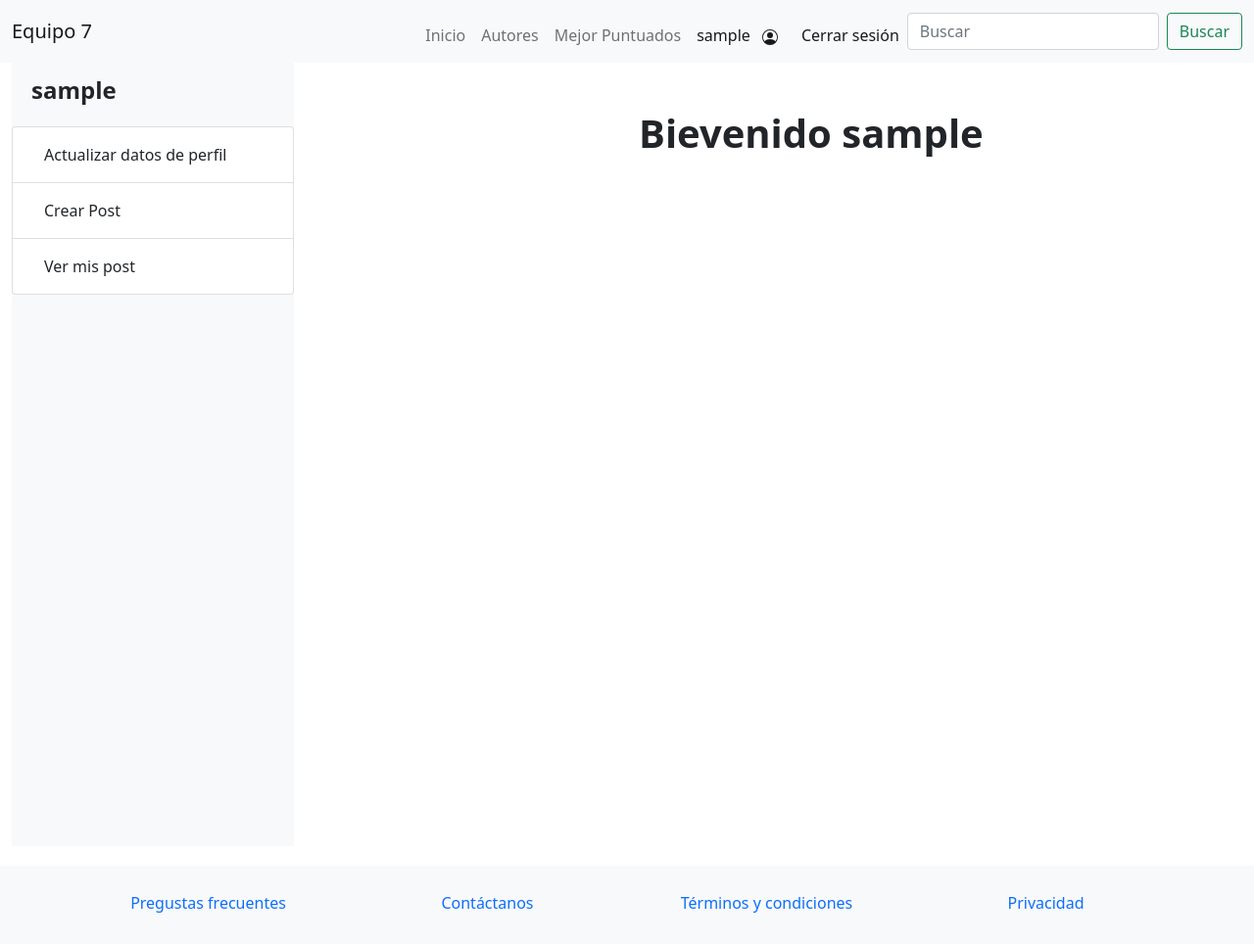
After one commit to SoyLuisM/blog_python, a Django app: a page that uses templates/layout.html in a window 1280 px wide. The commit adds this page. Shown: the whole page at 98% size. Run offline with Django 3.2, Linux system fonts and the light colour scheme; the visitor is signed in with stand-in values (Sample User, id 1).

Commit message:
terminando navegabilidad para el usuario

```diff
--- a/blog/settings.py
+++ b/blog/settings.py
@@ -151,3 +151,6 @@ DOMINIO = config.dominio
 DEFAULT_AUTO_FIELD = 'django.db.models.BigAutoField'
 
 LOGIN_URL = 'login/'
+
+MEDIA_URL = "/media/"
+MEDIA_ROOT = os.path.join(BASE_DIR, "media")
--- a/blog/urls.py
+++ b/blog/urls.py
@@ -32,5 +32,8 @@ urlpatterns = [
     path("registro/<uuid:id>/", profile_views.confirmacion),
     path("recuperacion/", profile_views.recuperacion),
     path("logout/", profile_views.logout_user),
+    path("user/<str:user>",profile_views.profile_user),
+    path("user/<str:user>/<str:action>/", profile_views.create_post),
+
 
 ]
--- a/static/css/style.css
+++ b/static/css/style.css
@@ -51,3 +51,12 @@ body {
     width: 10rem;
     height: 10rem;
 }
+#sidebar-container {
+    min-height: 100vh;
+}
+#sidebar-container .logo{
+    padding: .875rem 1.25rem;
+}
+#sidebar-container .menu{
+    width: 18rem;
+}
--- a/templates/layout.html
+++ b/templates/layout.html
@@ -37,7 +37,7 @@
 
               {% if user.is_authenticated %}
                 <li class="nav-item">
-                  <a class="nav-link active">{{ user.username}}
+                  <a class="nav-link active" href="/user/{{ user.username }}">{{ user.username }}
                     <svg xmlns="http://www.w3.org/2000/svg" width="16" height="16" fill="currentColor" class="bi bi-person-circle ms-2 me-2" viewBox="0 0 16 16">
                     <path d="M11 6a3 3 0 1 1-6 0 3 3 0 0 1 6 0z"/>
                     <path fill-rule="evenodd" d="M0 8a8 8 0 1 1 16 0A8 8 0 0 1 0 8zm8-7a7 7 0 0 0-5.468 11.37C3.242 11.226 4.805 10 8 10s4.757 1.225 5.468 2.37A7 7 0 0 0 8 1z"/>
@@ -68,7 +68,8 @@
   </head>
 <!--/////////////////////////////////////////////////// end header-->
 
-
+    {% block content %}
+    {% endblock %}
 
 
 
@@ -86,8 +87,7 @@
 
 
     <!--/////////////////////////////////////////////////// end footer -->
-    {% block content %}
-    {% endblock %}
+
 
     <!-- script bootstrap -->
     <script src="https://cdn.jsdelivr.net/npm/bootstrap@5.1.3/dist/js/bootstrap.bundle.min.js" integrity="sha384-ka7Sk0Gln4gmtz2MlQnikT1wXgYsOg+OMhuP+IlRH9sENBO0LRn5q+8nbTov4+1p" crossorigin="anonymous"></script>
--- /dev/null
+++ b/templates/user_profile.html
@@ -0,0 +1,41 @@
+{% extends 'layout.html' %}
+
+{% block content %}
+<div class="container-fluid">
+  <div class="row">
+    <div class="col">
+        <div class="d-flex">
+          <div id="sidebar-container" class=" bg-light">
+            <div class="logo">
+              <h4 class="fw-bold"> {{ user.username }}</h4>
+            </div>
+            <div class="menu">
+              <ul class="list-group ">
+                <li class="list-group-item">
+                  <a href="http://192.168.100.20/user/{{ user.username }}/update/" class="nav-link text-dark">Actualizar datos de perfil</a>
+                </li>
+                <li class="list-group-item">
+                  <a href="http://192.168.100.20/user/{{ user.username }}/crearpost/" class="nav-link text-dark">Crear Post</a>
+                </li>
+                <li class="list-group-item">
+                  <a href="http://192.168.100.20/user/{{ user.username }}/mispost/" class="nav-link text-dark">Ver mis post</a>
+                </li>
+              </ul>
+            </div>
+          </div>
+      </div>
+
+    </div>
+
+
+      {% block actividad %}
+
+      {% endblock %}
+
+  </div>
+
+</div>
+
+
+
+{% endblock %}
--- /dev/null
+++ b/templates/user_profile_home.html
@@ -0,0 +1,7 @@
+{% extends 'user_profile.html' %}
+
+{% block actividad %}
+<div class="col">
+    <h1 class="fw-bold my-5">Bievenido {{ user.username }}</h1>
+</div>
+{% endblock %}
--- a/user_profile/views.py
+++ b/user_profile/views.py
@@ -6,6 +6,7 @@ import uuid
 from django.contrib.auth import authenticate, logout
 from django.contrib.auth import login as login_user
 from django.contrib.auth.decorators import login_required
+from content_blog.models import post as post_models
 
 @login_required
 def logout_user(request):
@@ -58,6 +59,7 @@ def confirmacion(request,id):
                     'error':'nickname en uso',
                 })
             querys.confirm_user(data)
+            return redirect('/')
 
         else:
             return render(request, "confirmacion.html",{
@@ -93,3 +95,33 @@ def registro(request):
             return render(request, "registro.html",{'error':'datos incompletos'})
 
     return render(request, "registro.html")
+
+@login_required
+def profile_user(request,user):
+    return render(request,"user_profile_home.html")
+
+@login_required
+def create_post(request,user,action):
+    if request.method == 'POST':
+        nuevo = post_models(
+            titulo = request.POST['titulo'],
+            contenido = request.POST['contenidopost'],
+            img = request.POST['imgen-post'],
+            status = True,
+        )
+        nuevo.save()
+        print(request.POST['titulo'])
+        print(request.POST['contenidopost'])
+        print(request.POST['imgen-post'])
+
+    if not action:
+        return render(request,"user_profile.html")
+
+    if action == 'crearpost':
+        return render(request,"user_profile_create_post.html")
+    elif action == "update":
+        return render(request,"user_profile_actualizar_datos.html")
+    elif action == "mispost":
+        return render(request,"user_profile_mis_post.html")
+    else:
+        return render(request,"404.html")
```
Also changed, not shown: templates/busqueda.html (added, +18 -0 lines), templates/user_profile_actualizar_datos.html (added, +7 -0 lines), templates/user_profile_create_post.html (added, +7 -0 lines), templates/user_profile_mis_post.html (added, +7 -0 lines).
